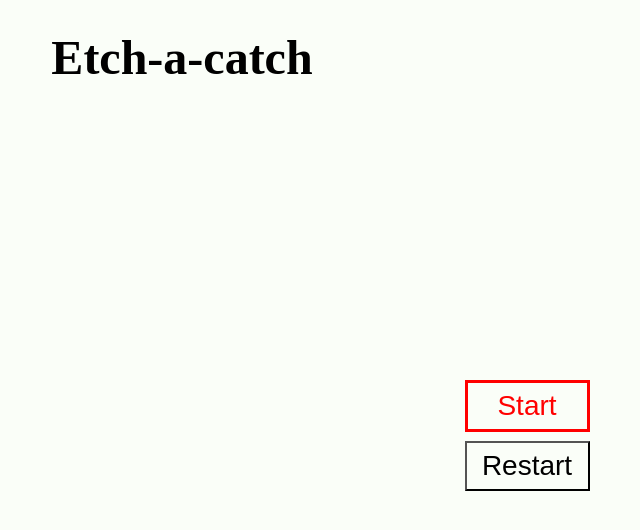
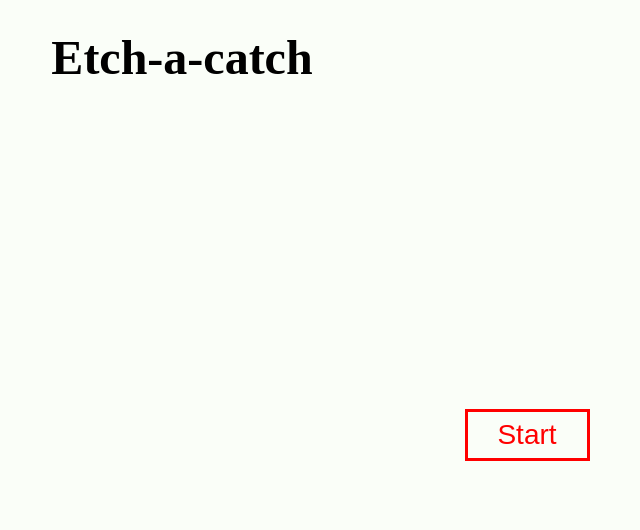
Before and after one commit to Kuksito/etch-a-catch, a plain HTML site: page index.html in a window 1280 px wide. Shown: the whole page, without its empty margins (458-1098 px from the left). Drawn offline with Linux system fonts and the light colour scheme.

Commit message:
Remove restart btn

```diff
--- a/index.html
+++ b/index.html
@@ -19,7 +19,6 @@
                     <button class="btn brush">Brush</button>
                     <button class="btn rainbow-btn">Rainbow</button>
                     <button class="btn remove-btn">Eraser</button>
-                    <button class="btn restart-btn">Restart</button>
                 </div>
             </div>
         </div>
```
